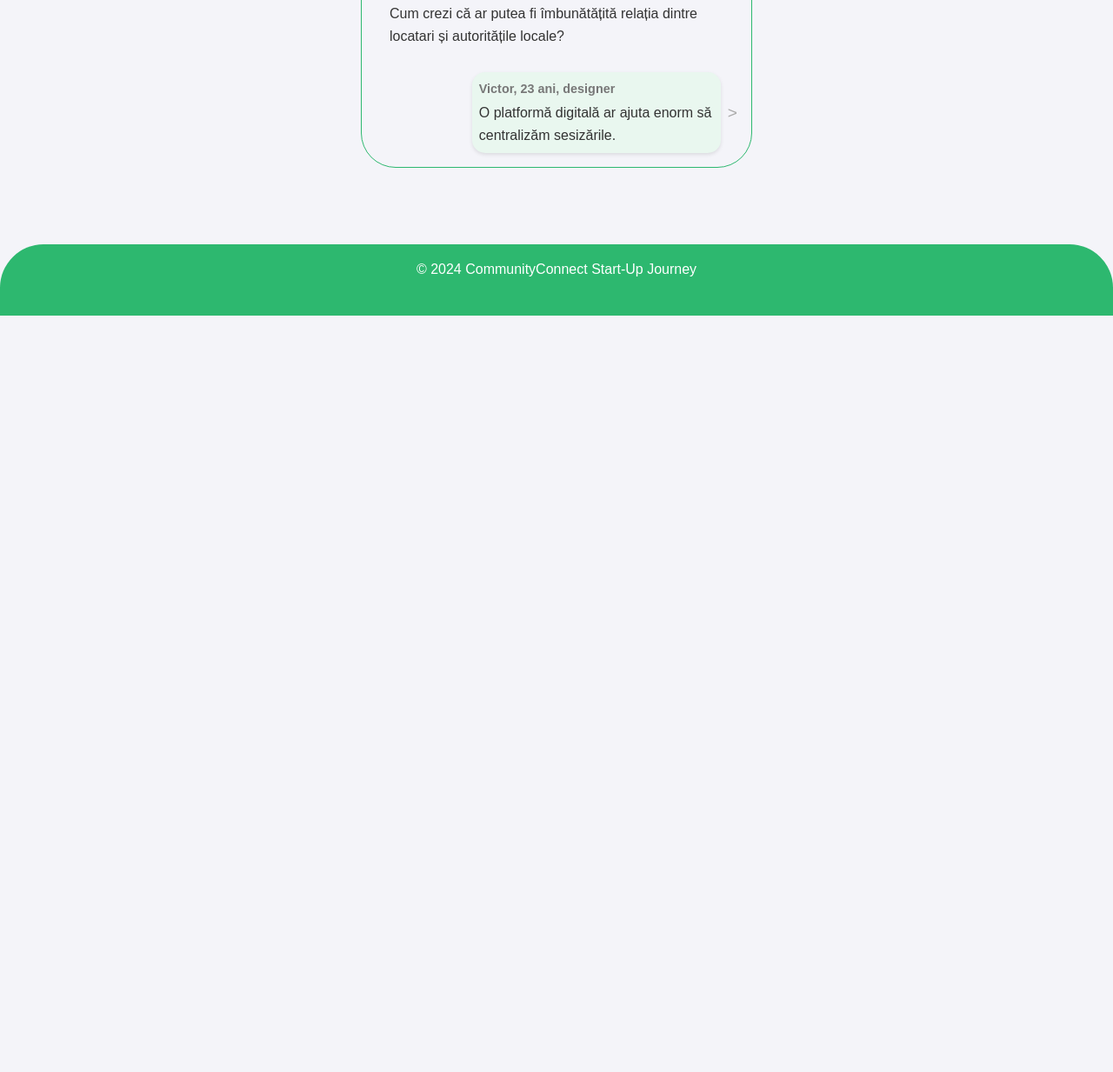
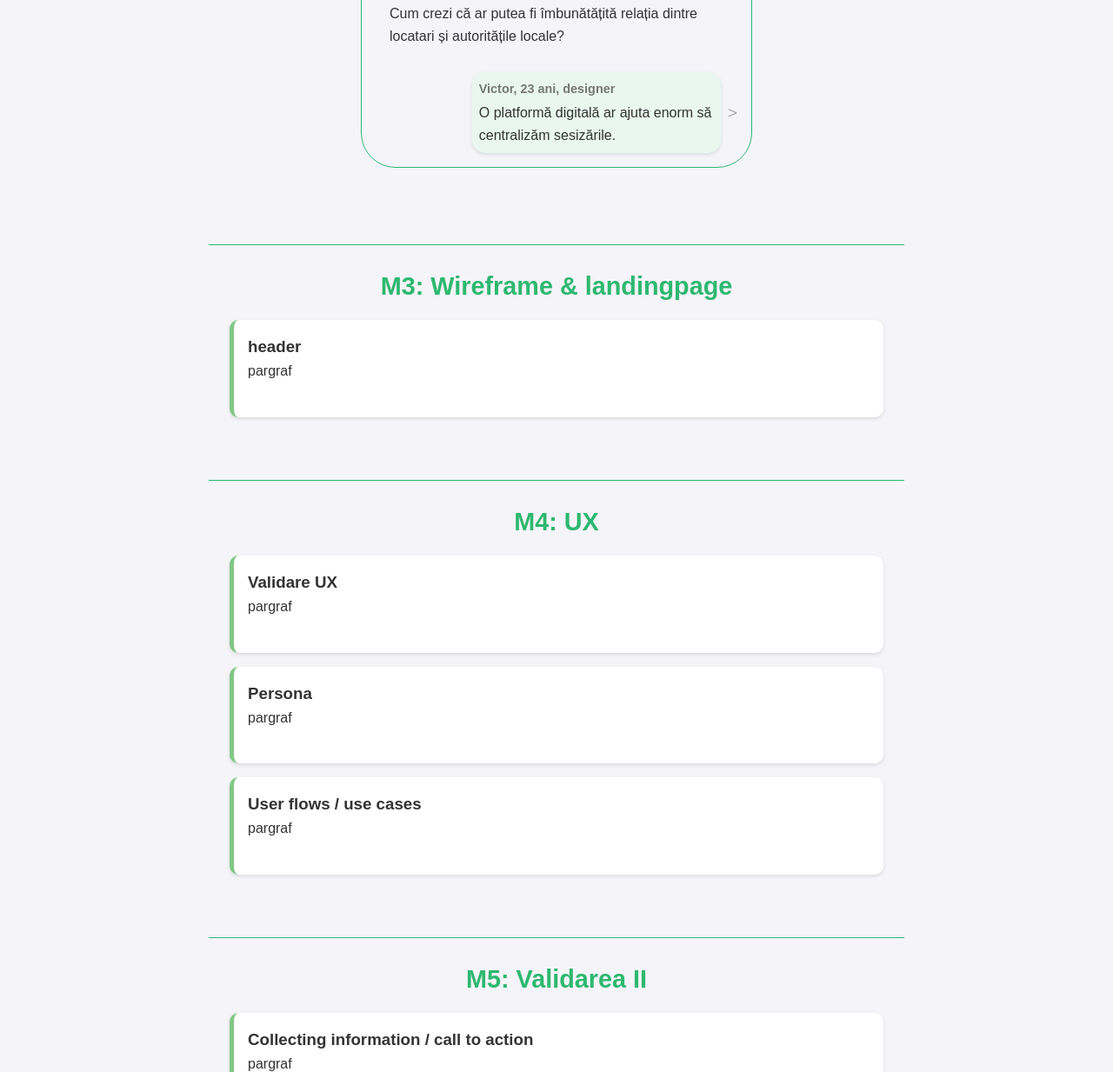
Before and after one commit to SyncPay/SyncPay.github.io, a plain HTML site: page index.html in a window 1280 px wide. Shown: the part 5259-6492 px from the top of the page at 87% size. Before the commit the page ends 5622 px from the top, so only its background shows below. Drawn offline with Linux system fonts and the light colour scheme.

Commit message:
structura milestone-uri

```diff
--- a/index.html
+++ b/index.html
@@ -927,7 +927,7 @@
         </section>
 
         <section id="m2" class="milestone">
-            <h2>M2: Validarea Ideii</h2>
+            <h2>M2: Validarea ideii</h2>
 
             <!-- Metodologie text -->
             <div class="task">
@@ -1070,6 +1070,54 @@
             </div>
         </section>
 
+        <section id="m3" class="milestone">
+            <h2>M3: Wireframe & landingpage</h2>
+
+            <div class="task">
+                <h3>header</h3>
+                <p>pargraf</p>
+            </div>
+        </section>
+
+        <section id="m4" class="milestone">
+            <h2>M4: UX</h2>
+
+            <div class="task">
+                <h3>Validare UX</h3>
+                <p>pargraf</p>
+            </div>
+            <div class="task">
+                <h3>Persona</h3>
+                <p>pargraf</p>
+            </div>
+            <div class="task">
+                <h3>User flows / use cases</h3>
+                <p>pargraf</p>
+            </div>
+        </section>
+
+        <section id="m5" class="milestone">
+            <h2>M5: Validarea II</h2>
+
+            <div class="task">
+                <h3>Collecting information / call to action</h3>
+                <p>pargraf</p>
+            </div>
+            <div class="task">
+                <h3>Analytics (posthog)</h3>
+                <p>pargraf</p>
+            </div>
+        </section>
+
+        <section id="m6" class="milestone">
+            <h2>M6: Wireframe & landingpage</h2>
+
+            <div class="task">
+                <h3>header</h3>
+                <p>pargraf</p>
+            </div>
+        </section>
+
         <!-- Continuați cu secțiunile M3 - M5 conform cerințelor -->
         <!-- Includeți wireframe-uri, link către landing page, interviuri, user personas etc. -->
 
```
